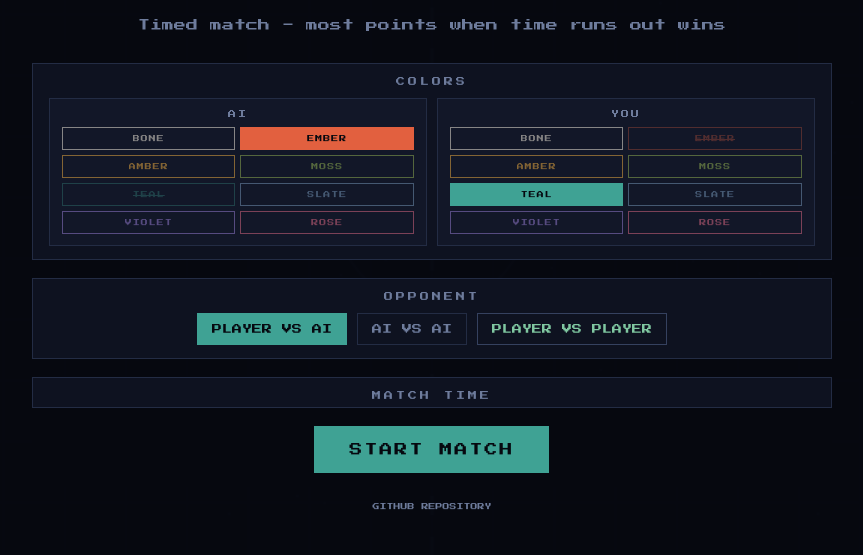
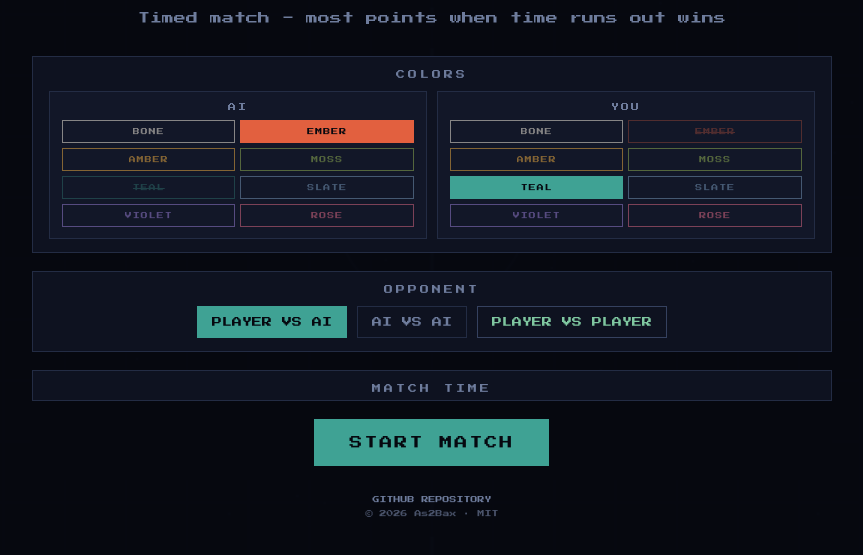
Before and after one commit to As2Bax/PONGETITIVE, a website: page app/index.html in a window 1280 px wide. Shown: the part 189-744 px from the top of the page, without its empty margins (208-1071 px from the left). Drawn offline with Linux system fonts and the light colour scheme; no server answers.

Commit message:
feat(ui): added copyright date to footer

```diff
--- a/app/index.html
+++ b/app/index.html
@@ -295,6 +295,7 @@
 
       <footer class="menu-footer">
         <a href="https://github.com/As2Bax/PONGETITIVE" target="_blank" rel="noopener noreferrer">GITHUB REPOSITORY</a>
+        <small>&copy; 2026 As2Bax &middot; MIT</small>
       </footer>
     </div>
 
--- a/app/style.css
+++ b/app/style.css
@@ -580,9 +580,14 @@ body.spectating #game-wrapper {
 /* ---------- menu footer ---------- */
 .menu-footer {
   flex-shrink: 0;
+  display: flex;
+  flex-direction: column;
+  align-items: center;
+  gap: 7px;
   font-size: 7px;
   line-height: 1;
 }
+.menu-footer small { font-size: inherit; color: var(--dim); opacity: 0.65; }
 .menu-footer a { color: var(--dim); text-decoration: none; }
 .menu-footer a:hover { color: var(--accent); }
 .menu-footer a:focus-visible { outline: 2px solid var(--accent); outline-offset: 3px; }
```
